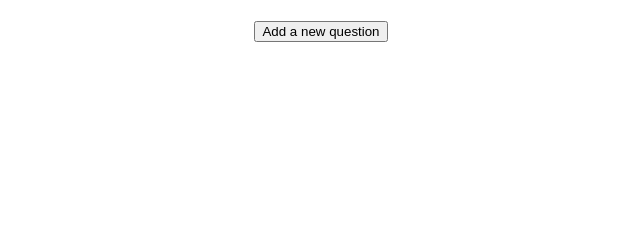
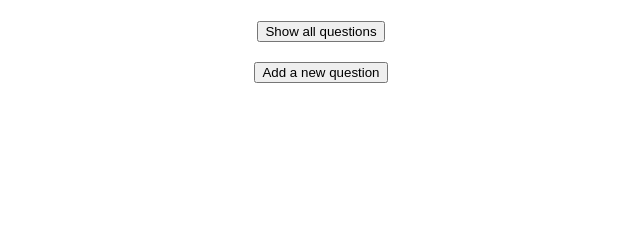
Before and after one commit to gergobereczk/ask-mate, a Flask app: template templates/list_questions.html in a window 1280 px wide. Shown: the part 149-389 px from the top of the page, without its empty margins (319-959 px from the left). Run offline with Flask 2, Linux system fonts and the light colour scheme; the template is opened without the code that fills it, so the values that code supplies are empty.

Commit message:
display latest question user story ready, tested, working

```diff
--- a/data_manager.py
+++ b/data_manager.py
@@ -14,10 +14,22 @@ HEADER_ANSWER = ['id', 'submission_time', 'vote_number', 'question_id', 'message
 def show_all_questions(cursor):
     cursor.execute("""
                     SELECT * FROM question
+                    ORDER BY id DESC;
                    """, )
     questions = cursor.fetchall()
     return questions
 
+
+@data_connection.connection_handler
+def show_5_questions(cursor):
+    cursor.execute("""
+                    SELECT * FROM question
+                    ORDER BY id DESC
+                    LIMIT 5;
+                    """)
+    question_list = cursor.fetchall()
+
+    return question_list
 
 
 @data_connection.connection_handler
--- a/server.py
+++ b/server.py
@@ -6,6 +6,11 @@ app = Flask(__name__)
 
 
 @app.route("/")
+def list_5_questions():
+    list_of_question = data_manager.show_5_questions()
+    return render_template('list_questions.html', list_of_question=list_of_question)
+
+
 @app.route("/list")
 def list_questions():
     list_of_question = data_manager.show_all_questions()
@@ -25,7 +30,7 @@ def display_question(question_id):
 def add_a_question():
     if request.method == "POST":
         new_data = request.form.to_dict()
-        new_data['submission_time'] = datetime.now()
+        new_data['submission_time'] = datetime.now().isoformat(timespec='seconds')
         submission_time = new_data['submission_time']
         view_nr = new_data['view_number']
         vote_nr = new_data['vote_number']
@@ -58,7 +63,7 @@ def delete_answer(answer_id):
     if request.method == "GET":
         question_id_in_list = data_manager.find_question_id_from_answers(answer_id)
         make_dict_from_list = question_id_in_list[0]
-        question_id= make_dict_from_list['question_id']
+        question_id = make_dict_from_list['question_id']
         data_manager.delete_answer(answer_id)
         return redirect(url_for('display_question', question_id=question_id))
         # return ("POST")
@@ -70,15 +75,14 @@ def delete_question(question_id):
         data_manager.delete_question(question_id)
         return redirect("/list")
 
+
 @app.route("/answer/<answer_id>/edit", methods=['GET', 'POST'])
 def edit_answer(answer_id):
     if request.method == "GET":
-        #data_manager.delete_answers(question_id)
-        #data_manager.delete_question(question_id)
-        #return redirect("/list")
+        # data_manager.delete_answers(question_id)
+        # data_manager.delete_question(question_id)
+        # return redirect("/list")
         full_answer = data_manager.get_answer_by_id(answer_id)
-
-
 
         message = full_answer[0]['message']
         time = datetime.now()
@@ -90,9 +94,7 @@ def edit_answer(answer_id):
         question_id = question_id_in_list[0]['question_id']
         data_manager.update_answer_by_id(answer_id, message, datetime.now())
 
-
         return redirect(url_for('display_question', question_id=question_id))
-
 
 
 if __name__ == '__main__':
--- a/templates/list_questions.html
+++ b/templates/list_questions.html
@@ -47,6 +47,7 @@
     {% endfor %}
 </table>
 <h3>
+    <p align="center"><a href="{{ url_for('list_questions') }}"><button>Show all questions</button></a></p>
     <p align="center">
         <a href="/add_a_question">
             <button type="button">Add a new question</button>
```
